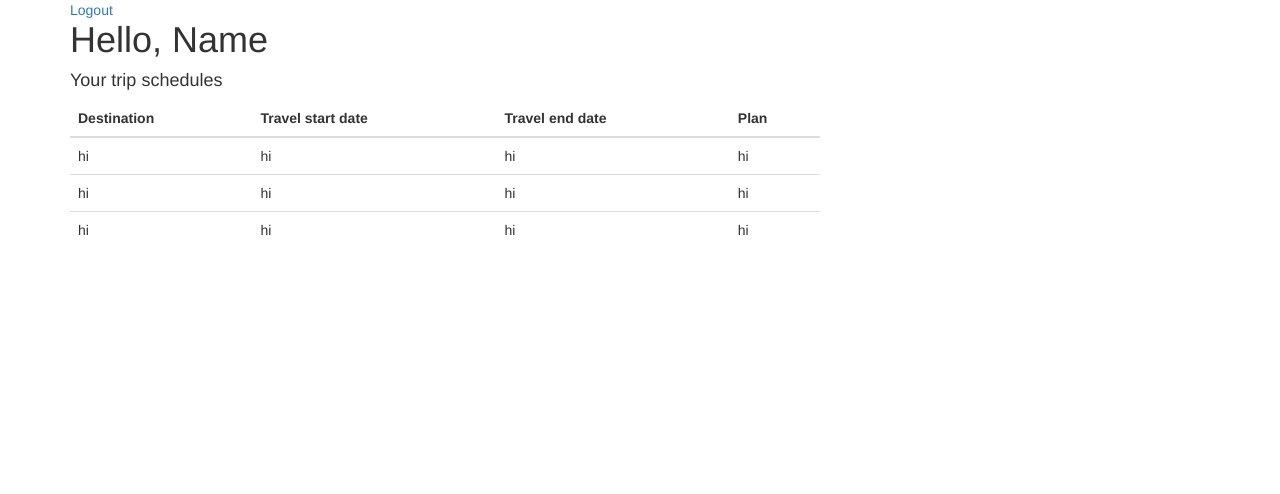
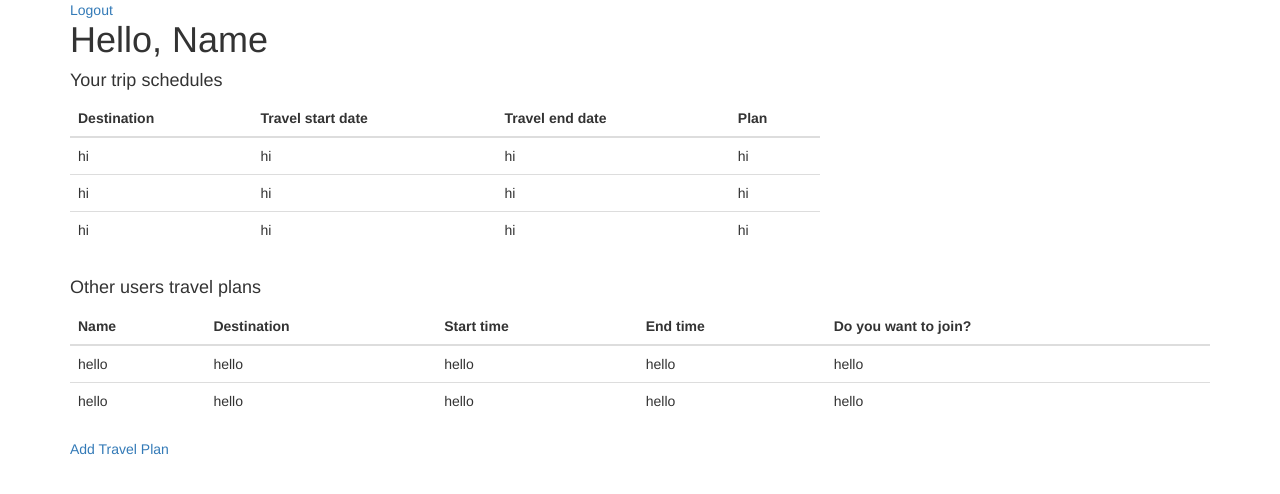
Before and after one commit to mpedersen2054/python_blackbelt, a Django app: page /travels/ in a window 1280 px wide. Shown: the top 494 px of the page. Run offline with Django 3.2, Linux system fonts and the light colour scheme; some libraries are stand-ins or nearby versions.

Commit message:
add html/css for /travels page

```diff
--- a/apps/travels/templates/travels/index.html
+++ b/apps/travels/templates/travels/index.html
@@ -59,6 +59,45 @@
     </div>
   </div>
 
+  <div class="row">
+    <div class="col-md-12">
+      <h4>Other users travel plans</h4>
+      <table class="table">
+        <thead>
+          <tr>
+            <th>Name</th>
+            <th>Destination</th>
+            <th>Start time</th>
+            <th>End time</th>
+            <th>Do you want to join?</th>
+          </tr>
+        </thead>
+        <tbody>
+          <tr>
+            <td>hello</td>
+            <td>hello</td>
+            <td>hello</td>
+            <td>hello</td>
+            <td>hello</td>
+          </tr>
+          <tr>
+            <td>hello</td>
+            <td>hello</td>
+            <td>hello</td>
+            <td>hello</td>
+            <td>hello</td>
+          </tr>
+        </tbody>
+      </table>
+    </div>
+  </div>
+
+  <div class="row">
+    <div class="col-md-12">
+      <a href="#">Add Travel Plan</a>
+    </div>
+  </div>
+
 </div>
 
 {% endblock content %}
```
